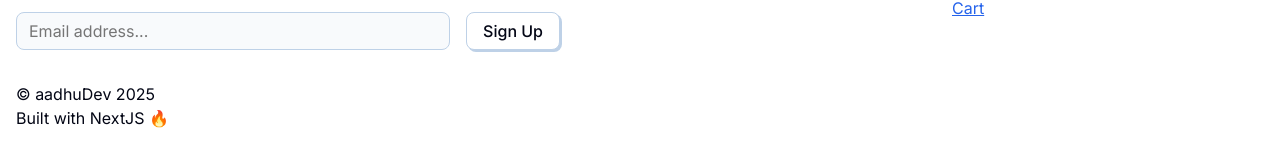
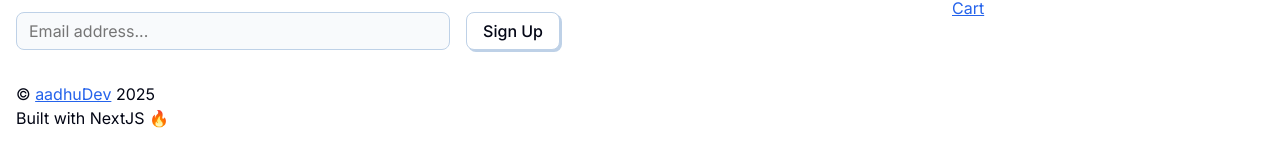
Before and after one commit to aadhu018/ministore, a Next.js app: page /cart in a window 1280 px wide. Shown: the part 606-772 px from the top of the page. Built offline with nearby package versions, Linux system fonts and the light colour scheme; some icons are missing.

Commit message:
minor update

```diff
--- a/app/layout.js
+++ b/app/layout.js
@@ -56,7 +56,7 @@ export default function RootLayout({ children }) {
               </div>
 
               <div className="footer-text">
-                <p>© aadhuDev 2025<br />Built with NextJS 🔥</p>
+                <p>© <a href="https://aadhudev-portfolio.netlify.app/" target="_blank">aadhuDev</a> 2025<br />Built with NextJS 🔥</p>
               </div>
             </footer>
           </div>
```
